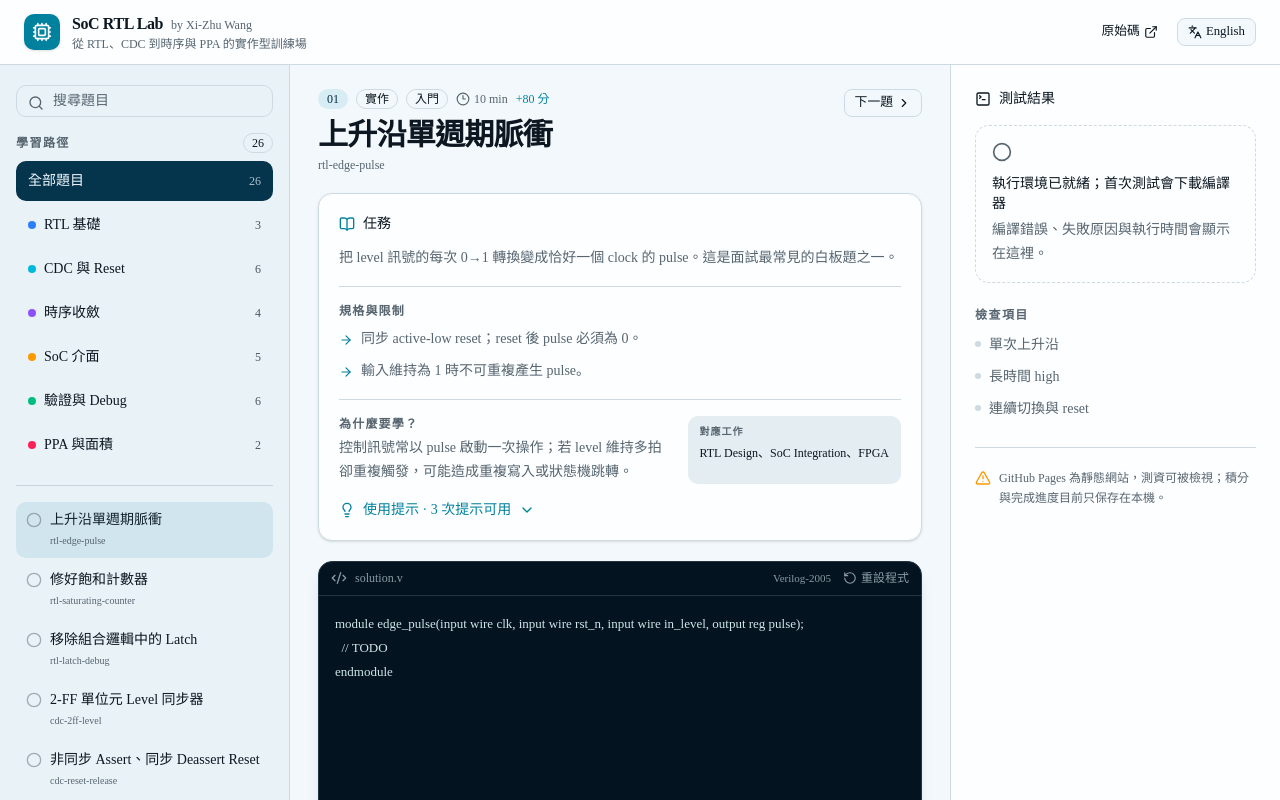
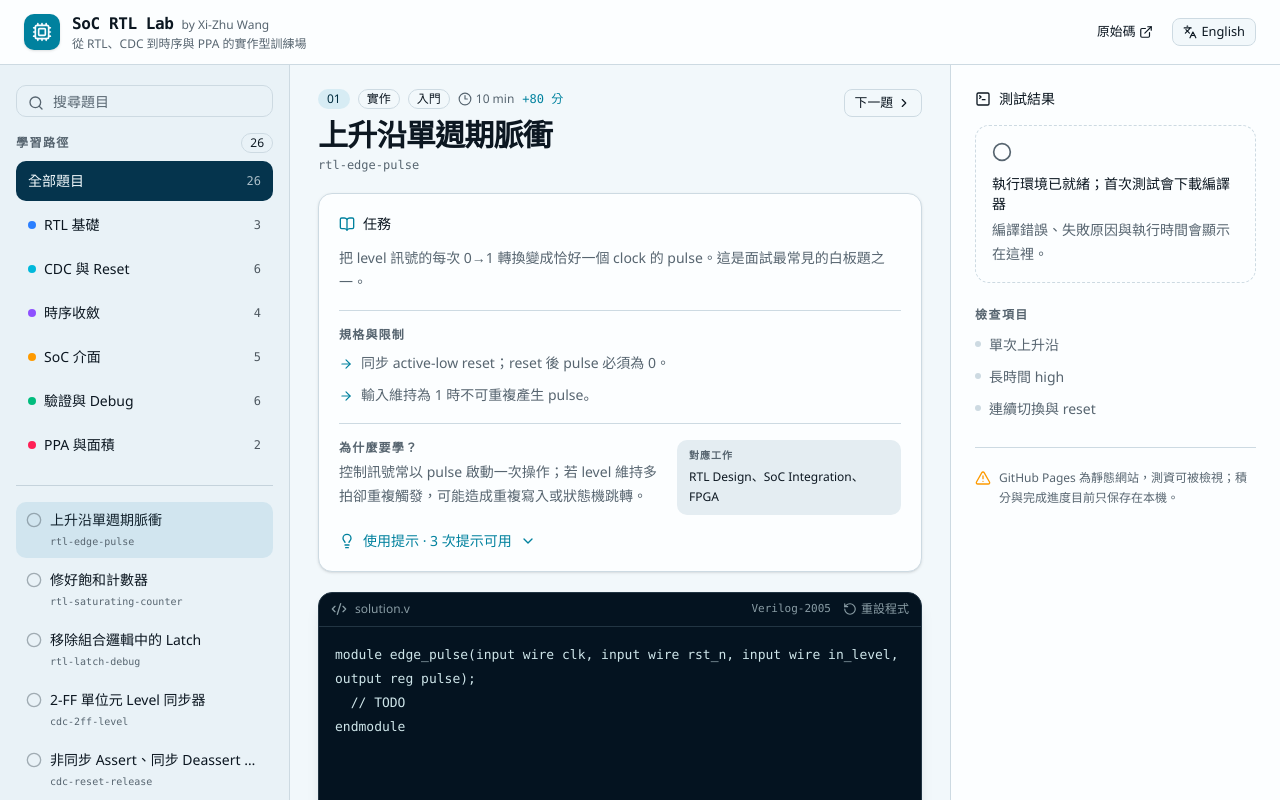
Before and after one commit to xizhuwang/rtl-interview-lab, a React (Vite) app: page / in a window 1280 px wide. Shown: the top 800 px of the page. Built offline with nearby package versions, Linux system fonts and the light colour scheme.

Commit message:
Fix standalone font fallbacks and enforce release audit in CI

```diff
--- a/app/globals.css
+++ b/app/globals.css
@@ -58,6 +58,8 @@ body {
 }
 
 :root {
+  --font-geist-sans: 'Segoe UI', 'Microsoft JhengHei', 'PingFang TC', Arial, sans-serif;
+  --font-geist-mono: Consolas, 'SFMono-Regular', 'Liberation Mono', monospace;
   --background: oklch(0.975 0.008 235);
   --foreground: oklch(0.2 0.025 245);
   --card: oklch(0.995 0.003 235);
```
